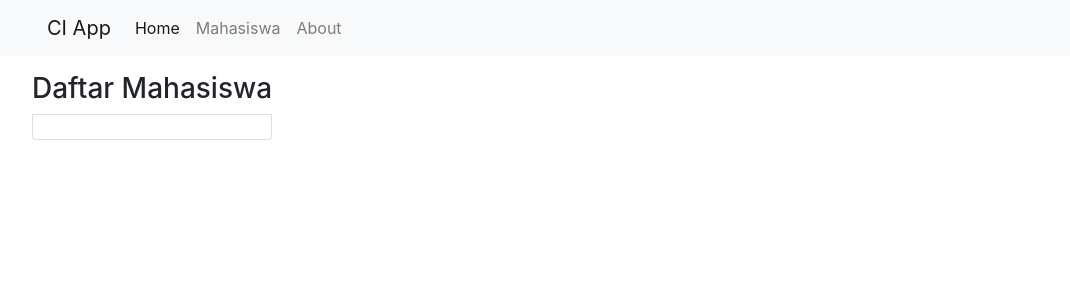
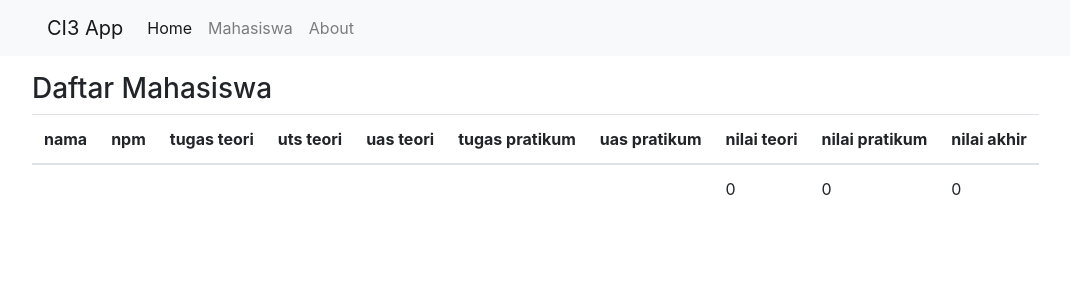
Before and after one commit to fadlisabda/Pengelolaan-Nilai-Mahasiswa, a CodeIgniter app: page /CI-APP/mahasiswa in a window 1280 px wide. Shown: the top 300 px of the page, without its empty margins (38-1108 px from the left). Run offline with CodeIgniter, Linux system fonts and the light colour scheme; tables that the repository leaves empty or names only in its code hold one stand-in row (values such as "Sample post"); data that the repository does not hold is empty.

Commit message:
menampilkan data mahasiswa di table dan mengubah ci app jadi ci3 app

```diff
--- a/application/views/mahasiswa/index.php
+++ b/application/views/mahasiswa/index.php
@@ -3,11 +3,42 @@
 		<div class="cold-md-6">
 			<ul class="list-group">
 				<h3>Daftar Mahasiswa</h3>
+				<table class="table">
+				<thead>
+				    <tr>
+				      <th scope="col">nama</th>
+				      <th scope="col">npm</th>
+				      <th scope="col">tugas teori</th>
+				      <th scope="col">uts teori</th>
+				      <th scope="col">uas teori</th>
+				      <th scope="col">tugas pratikum</th>
+				      <th scope="col">uas pratikum</th>
+				      <th scope="col">nilai teori</th>
+				      <th scope="col">nilai pratikum</th>
+				      <th scope="col">nilai akhir</th>
+				    </tr>
+				</thead>
 				<?php foreach ($mahasiswa as $mhs): ?>
-					<li class="list-group-item">
-						<?= $mhs['nama']; ?>
-					</li>
+
+					  <tbody>
+					    <tr>
+					      <td><?= $mhs['nama']; ?></td>
+					      <td><?= $mhs['npm']; ?></td>
+					      <td><?= $mhs['tugasteori']; ?></td>
+					      <td><?= $mhs['utsteori']; ?></td>
+					      <td><?= $mhs['uasteori']; ?></td>
+					      <td><?= $mhs['tugaspratikum']; ?></td>
+					      <td><?= $mhs['uaspratikum']; ?></td>
+					      <?php $nilaiteori=($mhs['tugasteori']*0.3)+($mhs['utsteori']*0.3)+($mhs['uasteori']*0.4) ?>
+						  <?php $nilaipratikum=($mhs['tugaspratikum']*0.6)+($mhs['uaspratikum']*0.4) ?>
+						  <?php $nilaiakhir=($nilaiteori*0.6)+($nilaipratikum*0.3) ?>
+						  <td><?= $nilaiteori ?></td>
+						  <td><?= $nilaipratikum ?></td>
+						  <td><?= $nilaiakhir ?></td>
+					    </tr>
+					  </tbody>
 				<?php endforeach; ?>
+				</table>
 			</ul>
 		</div>
 	</div>
--- a/application/views/templates/header.php
+++ b/application/views/templates/header.php
@@ -14,7 +14,7 @@
 
 <nav class="navbar navbar-expand-lg navbar-light bg-light">
   <div class="container">
-	  <a class="navbar-brand" href="#">CI App</a>
+	  <a class="navbar-brand" href="#">CI3 App</a>
 	  <button class="navbar-toggler" type="button" data-toggle="collapse" data-target="#navbarNavAltMarkup" aria-controls="navbarNavAltMarkup" aria-expanded="false" aria-label="Toggle navigation">
 	    <span class="navbar-toggler-icon"></span>
 	  </button>
```
